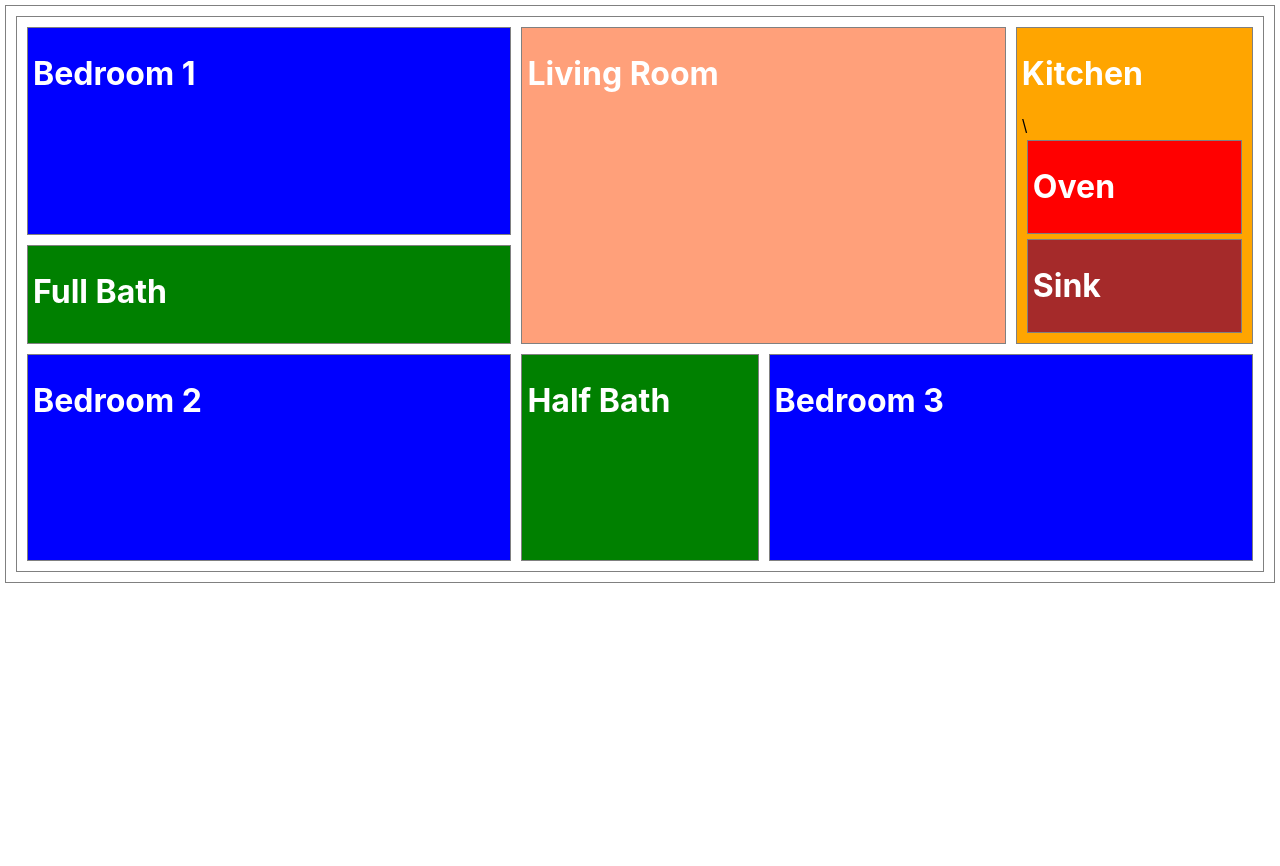
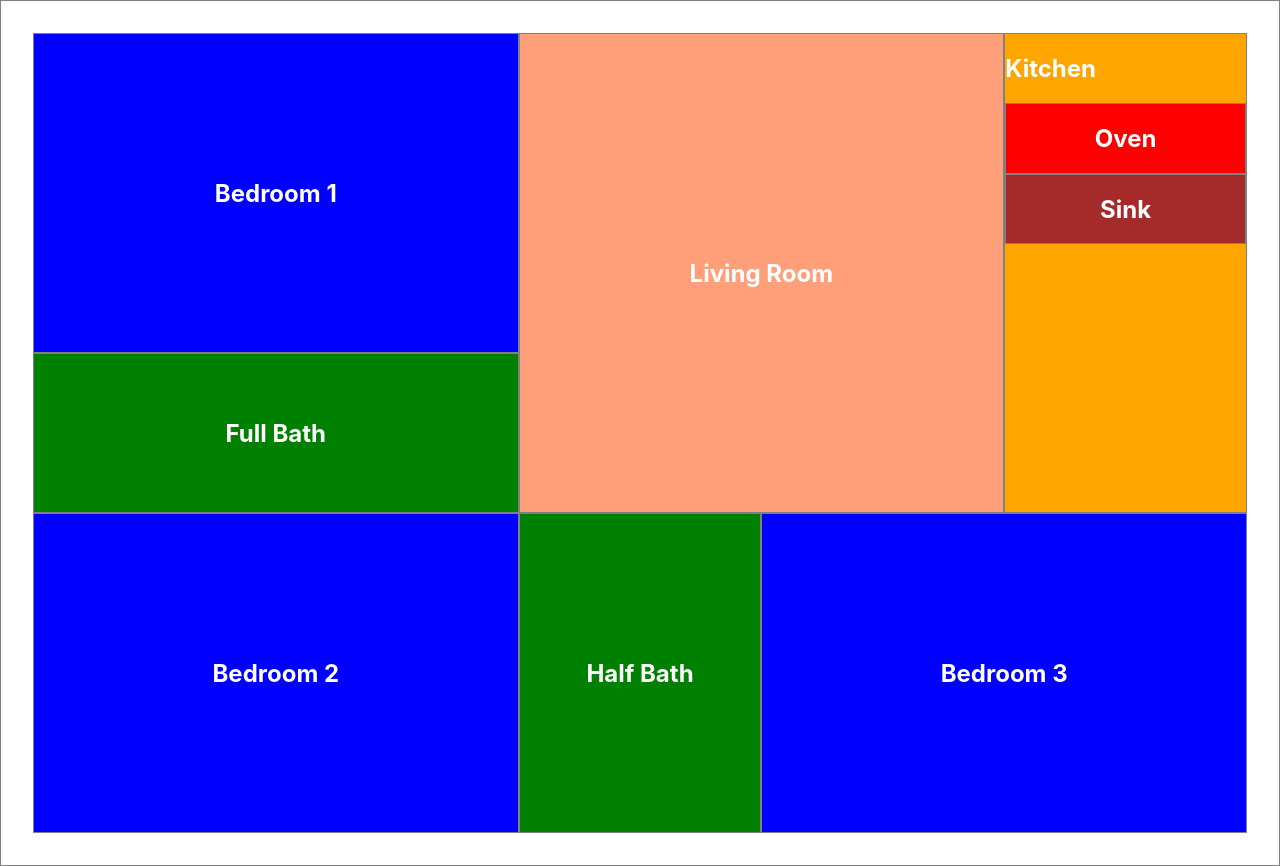
Before and after one commit to awatersny/floorplan-lab, a React (Create React App) app: page / in a window 1280 px wide. Before the commit the page ends 800 px from the top, so only its background shows below. Built offline with nearby package versions, Linux system fonts and the light colour scheme.

Commit message:
Complete most bonus styling

```diff
--- a/src/App.css
+++ b/src/App.css
@@ -39,8 +39,6 @@
 
 div {
   border: 1px solid grey;
-  margin: 5px;
-  padding: 5px;
 }
 
 h1 {
@@ -49,10 +47,16 @@ h1 {
 
 .bedroom {
   background-color: blue;
+  display: flex;
+  align-items: center;
+  justify-content: center;
 }
 
 .bath {
   background-color: green;
+  display: flex;
+  align-items: center;
+  justify-content: center;
 }
 
 .kitchen {
@@ -61,16 +65,27 @@ h1 {
 
 .oven {
   background-color: red;
+  display: flex;
+  align-items: center;
+  justify-content: center;
 }
 .sink {
   background-color: brown;
+  display: flex;
+  align-items: center;
+  justify-content: center;
 }
 
 .livingroom {
   background-color: lightsalmon;
+  display: flex;
+  align-items: center;
+  justify-content: center;
 }
 
 #floor-plan {
+  padding: 2rem;
+  height: 100vh;
   display: grid;
   grid-template-rows: repeat(10, 1fr);
   grid-template-columns:  repeat(10, 1fr);
@@ -89,10 +104,6 @@ h1 {
 
 #bedroom1{
   grid-area: b1;
-}
-
-#kitchen{
-  grid-area: ki;
 }
 
 #full-bath{
@@ -115,6 +126,10 @@ h1 {
   grid-area: b3;
 }
 
+#kitchen{
+  grid-area: ki;
+}
+
 #oven{
   grid-area: ov;
 }
--- a/src/FloorPlan.jsx
+++ b/src/FloorPlan.jsx
@@ -5,7 +5,7 @@ import Bath from "./Bath";
 
 const FloorPlan = (props) => {
   return (
-    <div id='floor-plan'>
+    <section id='floor-plan'>
       <Bedroom id='bedroom1' name='Bedroom 1' />
       <Kitchen id='kitchen' />
       <Bath id='full-bath' name='Full Bath' />
@@ -13,7 +13,7 @@ const FloorPlan = (props) => {
       <LivingRoom id='living-room' />
       <Bath id='half-bath' name='Half Bath' />
       <Bedroom id='bedroom3' name='Bedroom 3' />
-    </div>
+    </section>
   );
 }
 
--- a/src/Kitchen.jsx
+++ b/src/Kitchen.jsx
@@ -4,7 +4,7 @@ import Sink from "./Sink";
 const Kitchen = (props) => {
   return (
     <div id={props.id} className="kitchen">
-      <h1>Kitchen</h1>\
+      <h1>Kitchen</h1>
         <Oven id='oven' />
         <Sink id='sink' />
     </div>
```
